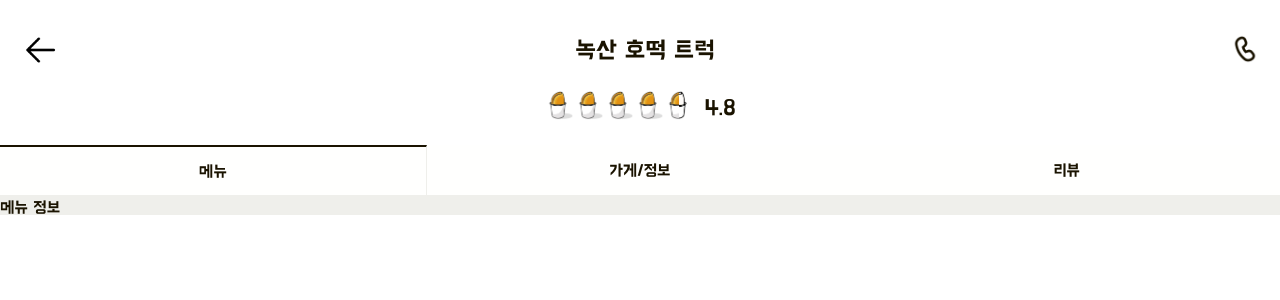
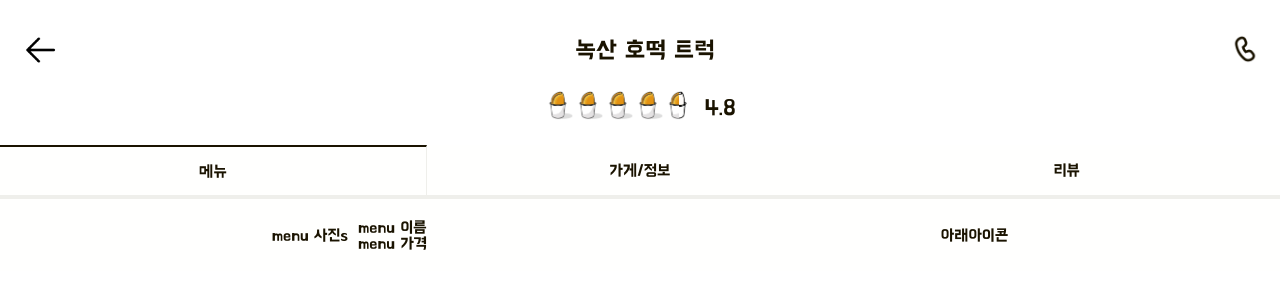
Before and after one commit to yty455/Street-Food-Fighter, a Next.js app in the folder frontend/customer/: page /vendor/1 in a window 1280 px wide. Shown: the top 300 px of the page. Built offline with nearby package versions, Linux system fonts and the light colour scheme; no server answers.

Commit message:
Feat: 메뉴리스트, 메뉴카드 레이아웃

```diff
--- /dev/null
+++ b/frontend/customer/src/components/order/menucard/Menucard.styled.tsx
@@ -0,0 +1,54 @@
+import styled, { css } from 'styled-components';
+
+const CardContainer = styled.div.attrs<any>((props) => ({}))`
+  ${(props) => {
+    const white = props.theme.colors.white;
+
+    return css`
+      display: flex;
+      flex-direction: row;
+      justify-content: space-around;
+      align-items: center;
+      padding: 20px;
+      background-color: ${white};
+      gap: 10px;
+    `;
+  }};
+`;
+const LeftContainer = styled.div`
+  display: flex;
+  flex-direction: row;
+  align-items: center;
+  gap: 10px;
+`;
+
+const Name = styled.div`
+  font-size: 20px;
+`;
+const TitleList = styled.div`
+  display: flex;
+  gap: 5px;
+  font-size: 12px;
+  flex-direction: column;
+`;
+const Starlist = styled.div`
+  display: flex;
+  gap: 5px;
+  font-size: 12px;
+  align-items: center;
+`;
+
+const Content = styled.div.attrs<any>((props) => ({}))`
+  ${(props) => {
+    const black = props.theme.colors.black;
+    const font = props.theme.fonts.air;
+    return css`
+      color: ${black};
+      font-size: 16px;
+      font-family: ${font};
+      padding-left: 10px;
+    `;
+  }};
+`;
+
+export { CardContainer, LeftContainer, Name, Content, Starlist };
--- /dev/null
+++ b/frontend/customer/src/components/order/menucard/index.tsx
@@ -0,0 +1,23 @@
+import { vendordata } from '@/temp/vendordata';
+import { CardContainer, LeftContainer } from './Menucard.styled';
+
+const MenuCard = ({ vendorid, menuid }: any) => {
+  const menulist = vendordata[vendorid].menulist;
+  // console.log('card', reviewlist);
+  const reviewdata = menulist[menuid - 1];
+  if (!reviewdata) return null;
+  return (
+    <CardContainer>
+      <LeftContainer>
+        <div>menu 사진s</div>
+        <div>
+          <div>menu 이름</div>
+          <div>menu 가격</div>
+        </div>
+      </LeftContainer>
+      <div>아래아이콘</div>
+    </CardContainer>
+  );
+};
+
+export default MenuCard;
--- /dev/null
+++ b/frontend/customer/src/components/order/menulist/index.tsx
@@ -0,0 +1,19 @@
+import { vendordata } from '@/temp/vendordata';
+import React from 'react';
+import MenuCard from '../menucard';
+
+const Menulist = ({ vendorid }: any) => {
+  const vendor = vendordata[vendorid];
+  const menulist = vendor?.menulist || [];
+
+  console.log(menulist);
+  return (
+    <div>
+      {menulist.map((menu) => (
+        <MenuCard key={menu.id} vendorid={vendorid} menuid={menu.id} />
+      ))}
+    </div>
+  );
+};
+
+export default Menulist;
--- a/frontend/customer/src/components/order/tab/index.tsx
+++ b/frontend/customer/src/components/order/tab/index.tsx
@@ -2,6 +2,7 @@ import { useState } from 'react';
 import { TabContainer, Tab, Content } from './Tab.styled';
 import VendorInfo from '../vendorinfo';
 import Reviewlist from '../reviewlist';
+import Menulist from '../menulist';
 
 const TabBar = ({ vendorid }: any) => {
   const [activeTab, setActiveTab] = useState('menu');
@@ -20,7 +21,7 @@ const TabBar = ({ vendorid }: any) => {
         </Tab>
       </TabContainer>
       <Content>
-        {activeTab === 'menu' && <p>메뉴 정보</p>}
+        {activeTab === 'menu' && <Menulist vendorid={vendorid}>메뉴 정보</Menulist>}
         {activeTab === 'info' && <VendorInfo vendorid={vendorid} />}
         {activeTab === 'review' && <Reviewlist vendorid={vendorid}></Reviewlist>}
       </Content>
--- a/frontend/customer/src/temp/vendordata.ts
+++ b/frontend/customer/src/temp/vendordata.ts
@@ -16,6 +16,7 @@ export const vendordata = [
       {
         id: 1,
         name: '호호떡',
+        menuimg: '/images/orderfunding/menuimg.png',
         options: [
           {
             id: 1,
```
Also changed, not shown: frontend/customer/public/images/orderfunding/menuimg.png (added).
